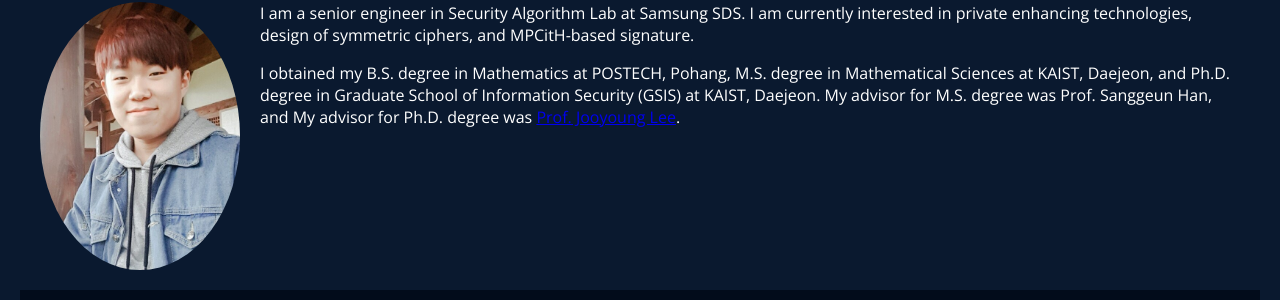
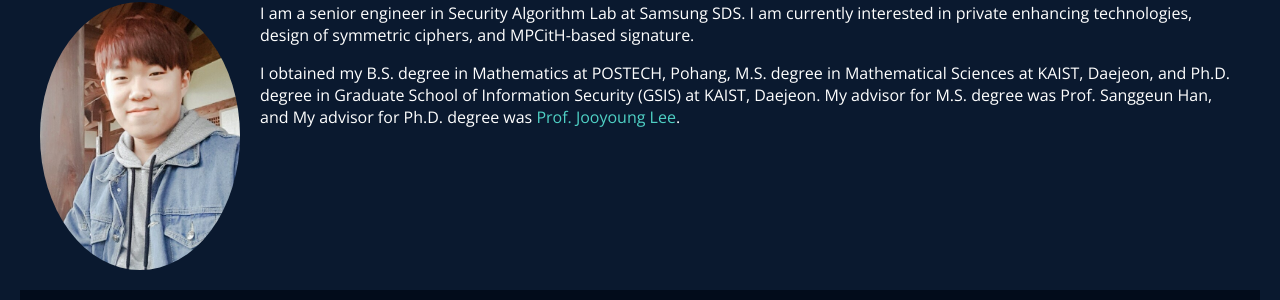
Before and after one commit to sgk1m/sgk1m.github.io, a Jekyll site: the page built from index.html, in a window 1280 px wide. Shown: the part 238-538 px from the top of the page. Built offline with Jekyll 4.4.1, drawn with Linux system fonts in a browser that asks for light colours.

Commit message:
Update main.css

```diff
--- a/css/main.css
+++ b/css/main.css
@@ -26,6 +26,16 @@ header nav, .main, footer {
     max-width: 1200px;
     margin: 0 auto;
     padding: 0 20px;
+}
+
+.container a, .main a {
+    color: #4FD1C5; /* Lighter shade for links, like cyan */
+    text-decoration: none;
+}
+
+.container a:hover, .main a:hover {
+    text-decoration: underline;
+    color: #76E4F7; /* Even lighter shade for hover effect */
 }
 
 nav ul {
```
